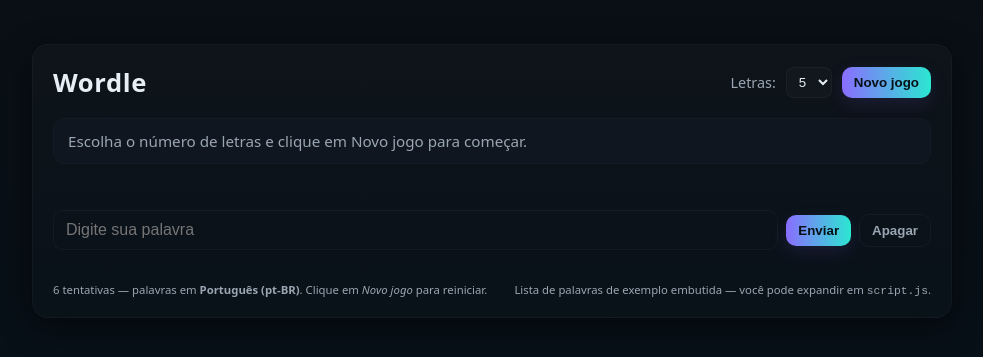
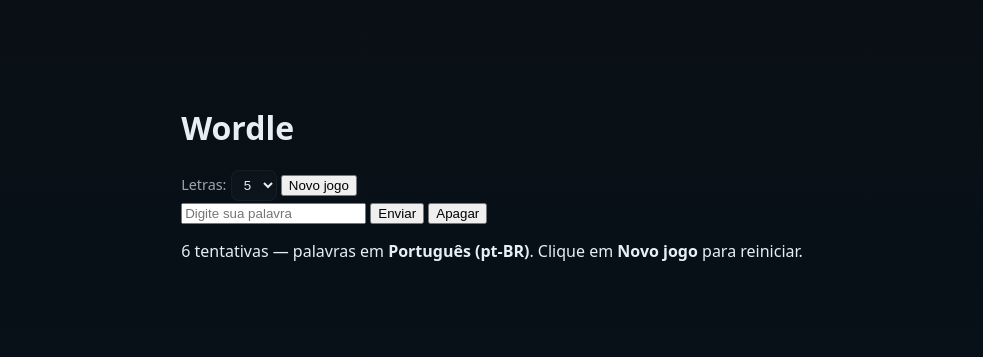
Before and after one commit to jvictoraraujo2002-netizen/wordle-termo-game, a plain HTML site: page index.html in a window 1280 px wide. Shown: the part 219-576 px from the top of the page, without its empty margins (148-1131 px from the left). Drawn offline with Linux system fonts and the light colour scheme.

Commit message:
Update index.html

```diff
--- a/index.html
+++ b/index.html
@@ -1,45 +1,40 @@
-<!doctype html>
+<!DOCTYPE html>
 <html lang="pt-BR">
 <head>
-  <meta charset="utf-8" />
-  <meta name="viewport" content="width=device-width,initial-scale=1" />
-  <title>Wordle — PT-BR (Moderno)</title>
-  <link rel="stylesheet" href="style.css" />
+  <meta charset="UTF-8">
+  <meta name="viewport" content="width=device-width, initial-scale=1.0">
+  <title>Wordle</title>
+  <link rel="stylesheet" href="style.css">
 </head>
 <body>
-  <main class="app">
-    <header class="topbar">
-      <h1 class="logo">Wordle</h1>
-      <div class="controls">
-        <label for="wordLength">Letras:</label>
-        <select id="wordLength" aria-label="Escolher número de letras">
+  <main class="container">
+    <header class="topo">
+      <h1>Wordle</h1>
+      <div class="opcoes">
+        <label for="tamanho">Letras:</label>
+        <select id="tamanho">
           <option value="4">4</option>
           <option value="5" selected>5</option>
           <option value="6">6</option>
           <option value="7">7</option>
           <option value="8">8</option>
         </select>
-        <button id="newGameBtn" class="btn">Novo jogo</button>
+        <button id="novoJogo" class="btn-grad">Novo jogo</button>
       </div>
     </header>
 
-    <section class="game-area">
-      <div id="message" role="status" aria-live="polite" class="message">Escolha o número de letras e clique em Novo jogo para começar.</div>
+    <section id="tabuleiro" class="tabuleiro"></section>
 
-      <div id="board" class="board" aria-hidden="true"></div>
+    <div class="entrada">
+      <input type="text" id="entradaPalavra" placeholder="Digite sua palavra" maxlength="8" autocomplete="off">
+      <button id="enviar" class="btn-grad">Enviar</button>
+      <button id="apagar">Apagar</button>
+    </div>
 
-      <div id="controlsRow" class="controls-row">
-        <input id="guessInput" type="text" inputmode="latin" autocomplete="off" autocapitalize="off" maxlength="8" placeholder="Digite sua palavra" />
-        <button id="submitBtn" class="btn">Enviar</button>
-        <button id="delBtn" class="btn secondary">Apagar</button>
-      </div>
+    <p id="mensagem" class="mensagem"></p>
 
-      <div class="keyboard" id="keyboard" aria-hidden="true"></div>
-    </section>
-
-    <footer class="footer">
-      <small>6 tentativas — palavras em <strong>Português (pt-BR)</strong>. Clique em <em>Novo jogo</em> para reiniciar.</small>
-      <small>Lista de palavras de exemplo embutida — você pode expandir em <code>script.js</code>.</small>
+    <footer class="rodape">
+      <p>6 tentativas — palavras em <b>Português (pt-BR)</b>. Clique em <b>Novo jogo</b> para reiniciar.</p>
     </footer>
   </main>
 
```
